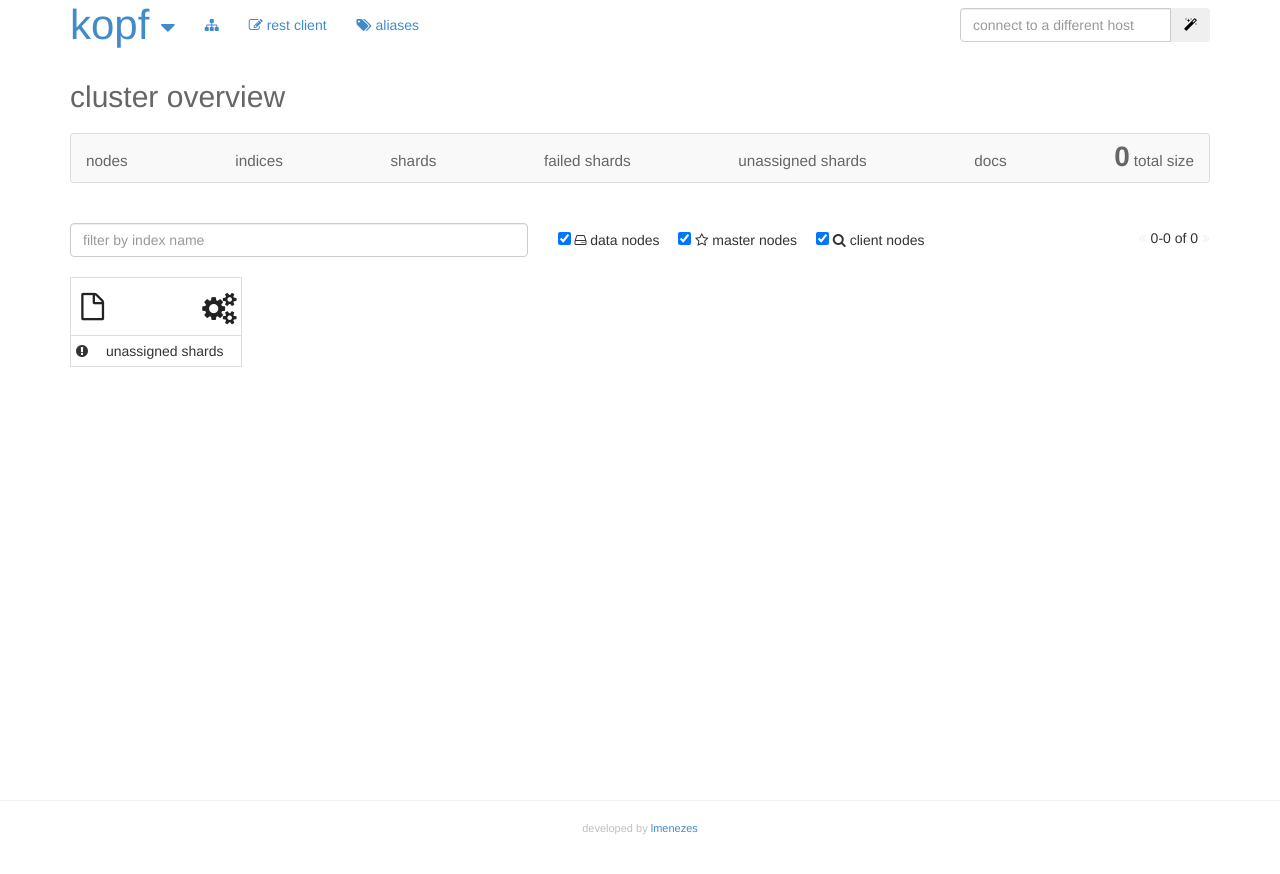
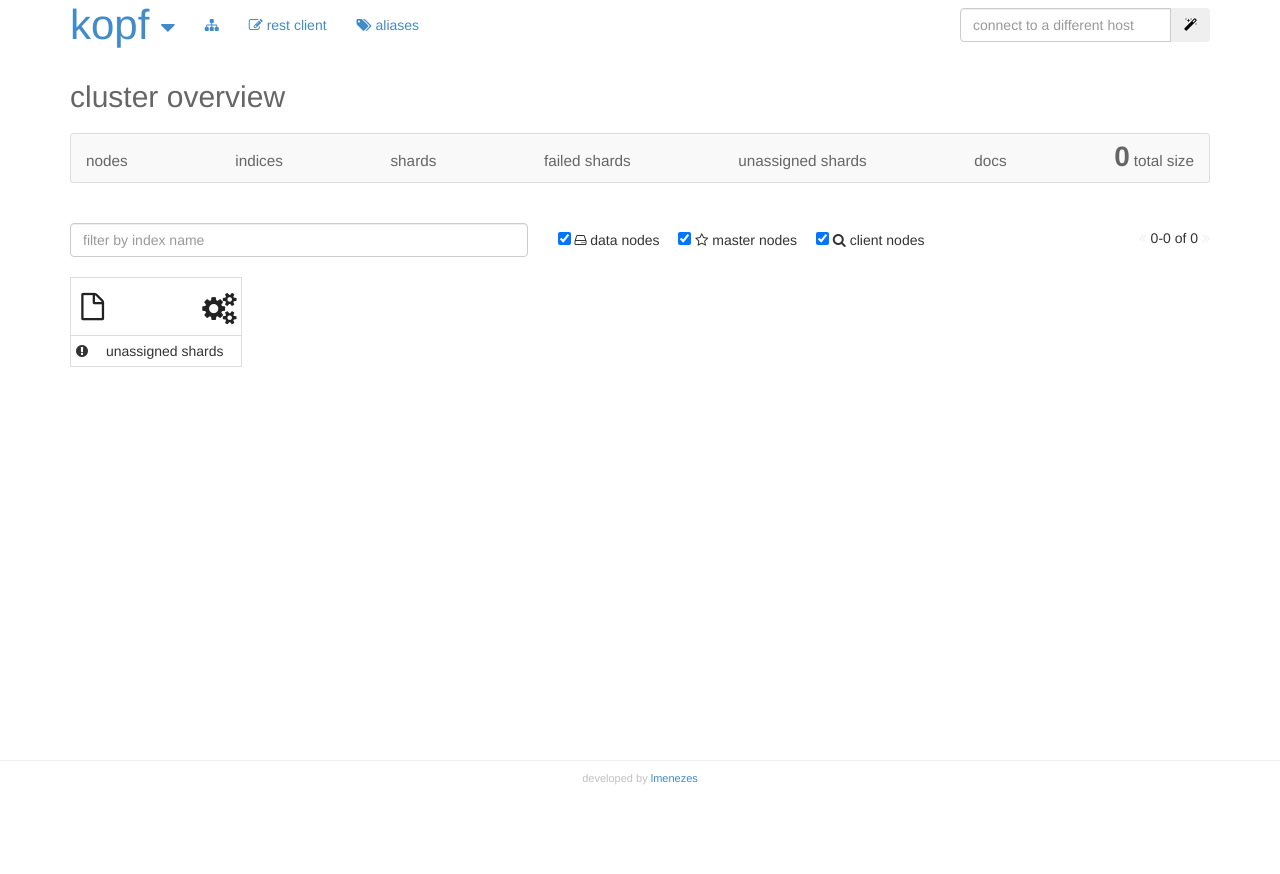
Before and after one commit to lmenezes/elasticsearch-kopf, a plain HTML site: page index.html in a window 1280 px wide. After the commit the page ends 800 px from the top, so only its background shows below. Drawn offline with Linux system fonts and the light colour scheme; no server answers.

Commit message:
changing footer looks

```diff
--- a/css/kopf.css
+++ b/css/kopf.css
@@ -452,13 +452,13 @@ html,body {
 }
 
 #app-footer {
-	height: 75px;
 	border-top: 1px solid #f0f0f0;
 	text-align: center;
 	font-size: 11px;
 	color: #c0c0c0;
-	padding-top: 20px;
-	margin-top: 60px;
+	margin-top: 20px;
+	padding-top: 10px;
+	margin-bottom: 20px;
 }
 
 @media (max-width: 767px) {
```
